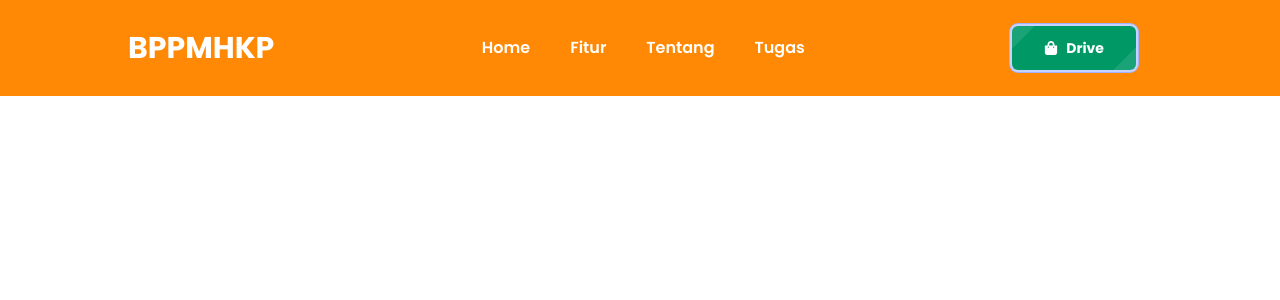
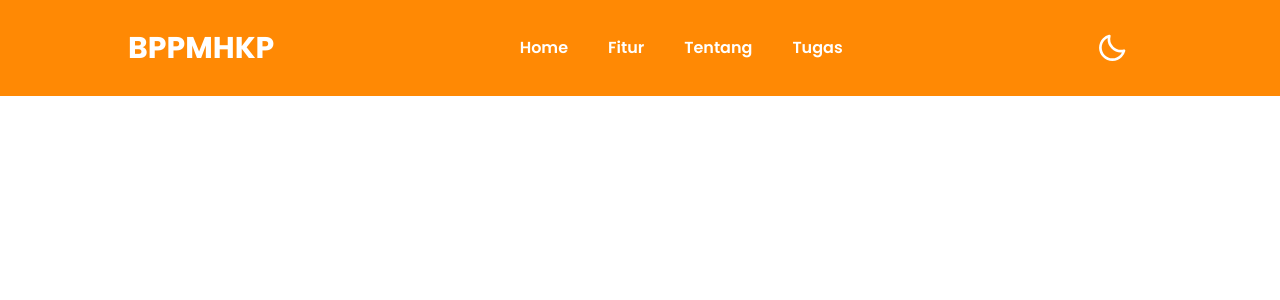
Before and after one commit to omdien/next-profile, a Next.js app: page / in a window 1280 px wide. Shown: the top 300 px of the page. Built offline with nearby package versions, Linux system fonts and the light colour scheme.

Commit message:
menambahkan toggle dark mode

```diff
--- a/package.json
+++ b/package.json
@@ -10,6 +10,7 @@
   },
   "dependencies": {
     "next": "15.4.1",
+    "next-themes": "^0.4.6",
     "react": "19.1.0",
     "react-dom": "19.1.0",
     "react-icons": "^5.5.0"
--- a/src/app/globals.css
+++ b/src/app/globals.css
@@ -1 +1,3 @@
 @import "tailwindcss";
+
+@custom-variant dark (&:where(.dark, .dark *));
--- a/src/app/layout.tsx
+++ b/src/app/layout.tsx
@@ -1,7 +1,9 @@
+// src/app/layout.tsx
 import type { Metadata } from "next";
 import { Poppins } from "next/font/google";
 import "./globals.css";
 import ResponsiveBar from "@/components/Home/Navbar/ResponsiveBar";
+import Provider from "@/components/Hoc/Provider";
 
 const font = Poppins({
   subsets: ["latin"],
@@ -19,12 +21,14 @@ export default function RootLayout({
   children: React.ReactNode;
 }>) {
   return (
-    <html lang="en">
-      <body
-        className={`${font.className}  antialiased`}
-      >
-        <ResponsiveBar />
-        {children}
+    <html lang="en" suppressHydrationWarning>
+      <body className={`${font.className} antialiased`}>
+        <Provider>
+          <nav className="fixed top-0 left-0 w-full z-50">
+            <ResponsiveBar />
+            {children}
+          </nav>
+        </Provider>
       </body>
     </html>
   );
--- /dev/null
+++ b/src/components/Helper/ThemeToggler.tsx
@@ -0,0 +1,29 @@
+"use client";
+import { useTheme } from 'next-themes';
+import React, {useState, useEffect} from 'react';
+import { BiSun, BiMoon } from 'react-icons/bi';
+
+const ThemeToggler = () => {
+    const [mounted, setMounted] = useState(false);
+
+    const { theme, setTheme, systemTheme } = useTheme();
+
+    useEffect(() => {
+        setMounted(true);
+    }, []);
+
+    if (!mounted) return null;
+
+    const currentTheme = theme === 'system' ? systemTheme : theme;
+
+    return <button onClick={()=>setTheme(currentTheme === "dark"?"light":"dark")} className='p-2 transition'>
+        {currentTheme === 'dark' ? (
+            <BiSun className='text-white w-8 h-8 cursor-pointer' onClick={() => setTheme('light')} />
+        ) : (
+            <BiMoon className='text-white w-8 h-8 cursor-pointer' onClick={() => setTheme('dark')} />
+        )}
+        <span className='sr-only'>Toggle theme</span>
+    </button>
+}
+
+export default ThemeToggler;
--- /dev/null
+++ b/src/components/Hoc/Provider.tsx
@@ -0,0 +1,13 @@
+"use client";
+import { ThemeProvider } from 'next-themes';
+import React, { ReactNode } from 'react';
+
+const Provider = ({ children }: { children: ReactNode }) => {
+    return (
+        <ThemeProvider attribute="class" enableSystem defaultTheme="system">
+            {children}
+        </ThemeProvider>
+    );
+}
+
+export default Provider;
--- a/src/components/Home/Home.tsx
+++ b/src/components/Home/Home.tsx
@@ -2,10 +2,10 @@ import React from 'react';
 
 const Home = () => {
   return (
-    <div  className='h-[2000px] overflow-hidden'>
+    <div  className='overflow-hidden'>
       Home
     </div>
   );
 }
 
-export default Home;
+export default Home
--- a/src/components/Home/Navbar/Nav.tsx
+++ b/src/components/Home/Navbar/Nav.tsx
@@ -4,6 +4,7 @@ import React, { useState } from "react";
 import { navLinks } from "@/constant/constant";
 import { FaShoppingBag } from "react-icons/fa";
 import { HiBars3BottomRight } from "react-icons/hi2";
+import ThemeToggler from "@/components/Helper/ThemeToggler";
 
 type Props = {
   openNav: () => void;
@@ -48,7 +49,7 @@ const Nav = ({ openNav }: Props) => {
         </div>
         {/* buttons */}
         <div className="flex items-center space-x-4">
-          <a
+          {/* <a
             href="#_"
             className="box-border relative z-30 inline-flex items-center justify-center w-auto px-8 py-3 overflow-hidden font-bold text-white transition-all duration-300 bg-emerald-600 rounded-md cursor-pointer group ring-offset-2 ring-1 ring-indigo-300 ring-offset-indigo-200 hover:ring-offset-indigo-500 ease focus:outline-none"
           >
@@ -58,9 +59,10 @@ const Nav = ({ openNav }: Props) => {
               <FaShoppingBag className="mr-2" />
               Drive
             </span>
-          </a>
+          </a> */}
 
           {/* theme switch button */}
+          <ThemeToggler />
           {/* burger menu */}
           <HiBars3BottomRight
             onClick={openNav}
--- a/tailwind.config.js
+++ b/tailwind.config.js
@@ -0,0 +1,11 @@
+module.exports = {
+  darkMode: 'class', // ✅ ini penting untuk next-themes
+  content: [
+    "./app/**/*.{js,ts,jsx,tsx}",
+    "./components/**/*.{js,ts,jsx,tsx}",
+  ],
+  theme: {
+    extend: {},
+  },
+  plugins: [],
+}
```
Also changed, not shown: 1 other file (tests, documents, lock files or other folders).
